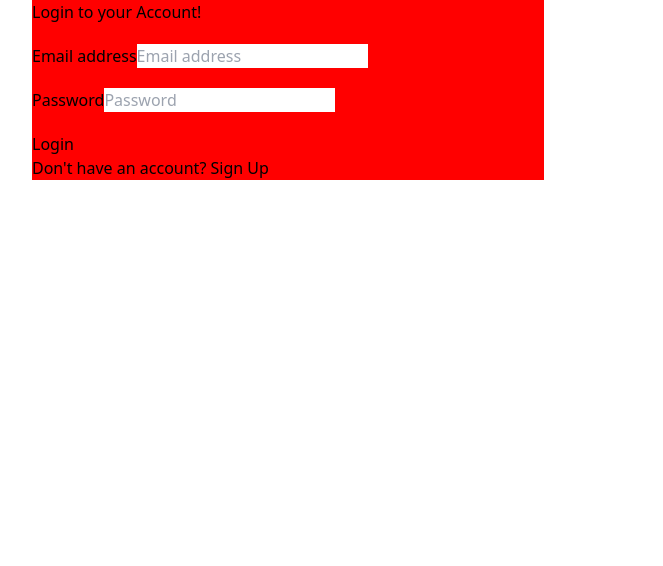
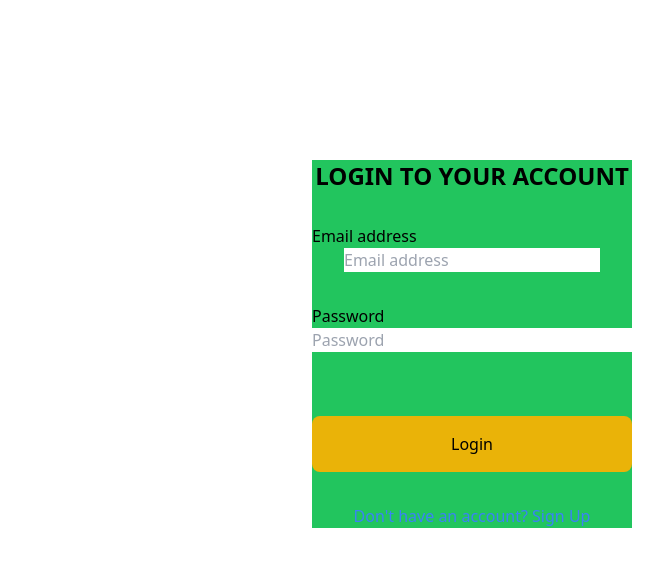
Before and after one commit to langp993/Farfetch2024, a React (Create React App) app: page /Login in a window 1280 px wide. Shown: the top 566 px of the page, without its empty margins (168-831 px from the left). Built offline with nearby package versions, Linux system fonts and the light colour scheme.

Commit message:
commit now

```diff
--- a/src/Components/SubNavbar.js
+++ b/src/Components/SubNavbar.js
@@ -18,7 +18,7 @@ const SubNavbar = () => {
         to="/about"
         className="flex items-center justify-between p-2 bg-white rounded-lg shadow-md m-8"
       >
-        <h1 className="">Contact</h1>
+        <h1 className="">About</h1>
       </Link>
 
       <Link
--- a/src/Pages/About.js
+++ b/src/Pages/About.js
@@ -33,8 +33,11 @@ function About() {
     <div className="page">
       {/* <Sidemenu /> */}
       <Navbar />
-      About Page is working WOOP
-      <button className="menubutton" onClick={() => navigate("/")}>
+
+      <button
+        className="bg-green-500 w-60 h-12 text-white rounded-lg shadow-md flex items-center justify-center m-auto my-20  "
+        onClick={() => navigate("/")}
+      >
         Home
       </button>
       <Footer />
--- a/src/Pages/Home.js
+++ b/src/Pages/Home.js
@@ -73,13 +73,13 @@ function Home() {
             onChange={(e) => {
               handleSearch(e);
             }}
-            className="text-center w-60 h-10 mx-8"
+            className="text-center w-60 h-10 mx-8 w-80 rounded-md"
             placeholder="Search Category"
             type="text"
           ></input>
-          <button className="bg-green-800  w-60 h-12 text-white rounded-lg shadow-md mx-8">
+          {/* <button className="bg-green-800  w-60 h-12 text-white rounded-lg shadow-md mx-8">
             Search
-          </button>
+          </button> */}
         </form>
       </div>
       {/* {isLoading && <h1>....LOADING.....</h1>} */}
@@ -90,11 +90,18 @@ function Home() {
             <div key={fetchData.id} className="card">
               <img src={fetchData.image} alt="" />
               <div className="card-description">
-                <h1>{fetchData.category}</h1>
+                <h1 className="text-3xl font-bold uppercase mb-4">
+                  {fetchData.category}
+                </h1>
                 <h3>{fetchData.title}</h3>
                 {/* <h6>{fetchData.description}</h6> */}
-                <h4>{fetchData.price} Euro, inkl. MwSt, zzgl. Versand</h4>
+                <h4 className="font-bold my-4">
+                  {fetchData.price} Euro, inkl. MwSt, zzgl. Versand
+                </h4>
                 {/* <h6>inkl. MwSt, zzgl. Versand</h6> */}
+              </div>
+
+              <div className="bg-green-500">
                 <button className="bg-black  w-60 h-14 text-white rounded-lg shadow-md m-8">
                   Buy
                 </button>
--- a/src/Pages/Login.js
+++ b/src/Pages/Login.js
@@ -69,12 +69,16 @@ const Login = () => {
     <main>
       <section>
         <div>
-          <div className="Loginform">
-            <h1> Login to your Account! </h1>
+          <div className="bg-green-500 flex grid grid-cols-1 items-center justify-center w-80 m-auto mt-40">
+            <h1 className="m-auto font-bold text-2xl">
+              {" "}
+              LOGIN TO YOUR ACCOUNT{" "}
+            </h1>
             <form>
-              <div className="Loginemail">
+              <div className="my-8 grid grid-cols-1">
                 <label htmlFor="email-address">Email address</label>
                 <input
+                  className="mx-8"
                   type="email"
                   label="Email address"
                   value={email}
@@ -84,7 +88,7 @@ const Login = () => {
                 />
               </div>
 
-              <div className="Loginpassword">
+              <div className="my-8 grid grid-cols-1">
                 <label htmlFor="password">Password</label>
                 <input
                   type="password"
@@ -96,13 +100,17 @@ const Login = () => {
                 />
               </div>
 
-              <button type="submit" onClick={onSubmit}>
+              <button
+                type="submit"
+                onClick={onSubmit}
+                className="my-8 bg-yellow-500 p-4 w-80 rounded-lg"
+              >
                 {/* Sign up */}
                 Login
               </button>
             </form>
 
-            <p>
+            <p className="m-auto text-blue-500">
               Don't have an account? <NavLink to="/">Sign Up</NavLink>
             </p>
 
```
